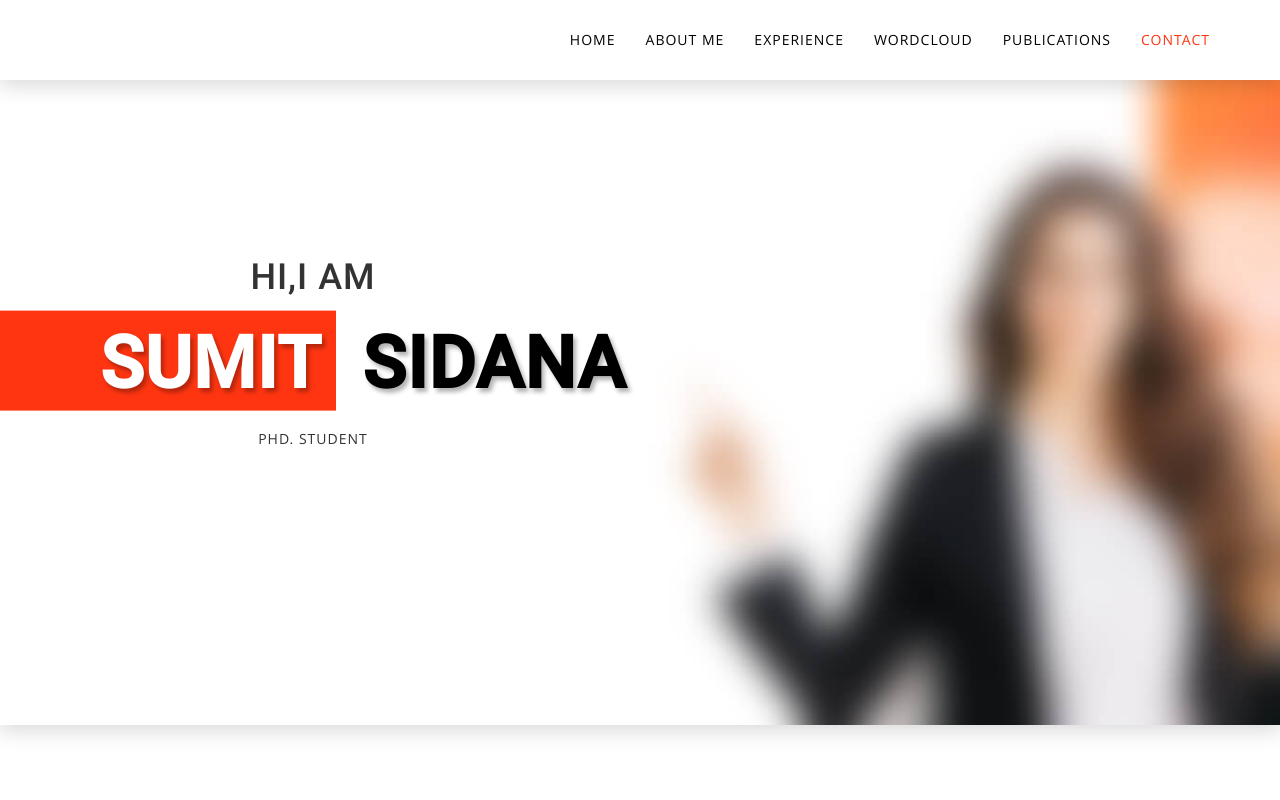
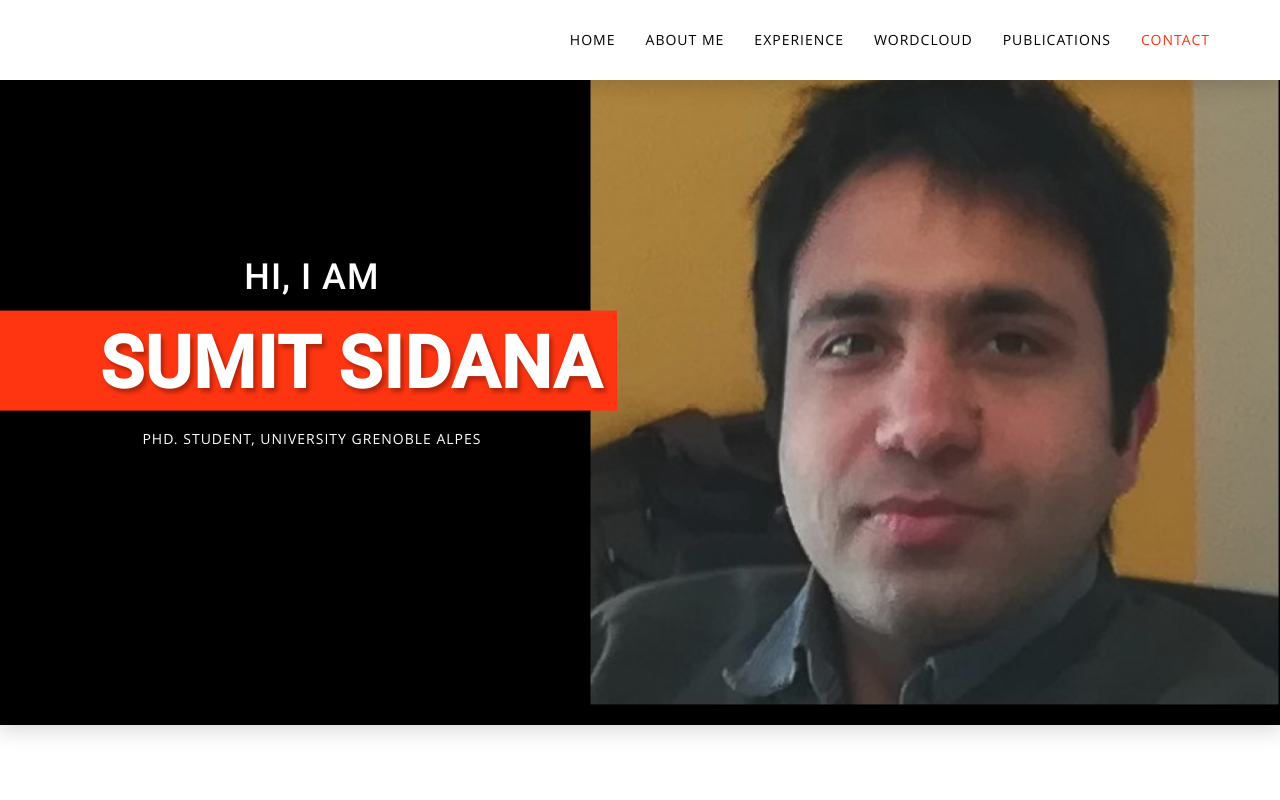
Before and after one commit to sumitsidana/personal_website, a plain HTML site: page ichaesemos/index.html in a window 1280 px wide. Shown: the top 800 px of the page. Drawn offline with Linux system fonts and the light colour scheme.

Commit message:
latest changes

```diff
--- a/ichaesemos/css/style.css
+++ b/ichaesemos/css/style.css
@@ -154,7 +154,7 @@ p{
     background-color: #fff;
 }
 .tv-banner{
-    background: rgba(0, 0, 0, 0) url("../images/banner.jpg") no-repeat fixed right center / cover ;
+    background: rgba(0, 0, 0, 0) url("../images/sumit.png") no-repeat fixed right center / cover ;
     height: calc(100vh - 75px);
     position: relative;
     box-shadow: 0 5px 20px 1px rgba(0, 0, 0, 0.15);
@@ -165,7 +165,7 @@ p{
     transform: translateY(-50%);
 }
 .tv-banner-content .tv-hi-text{
-    color: #333;
+    color: #FFFFFF;
     font-size: 36px;
     line-height: 52px;
 }
@@ -182,7 +182,7 @@ p{
     padding-left: 100px;
 }
 .tv-profession{
-    color: #333;
+    color: #FFFFFF;
     font-size: 14px;
     line-height: 36px;
     text-transform: uppercase;
--- a/ichaesemos/index.html
+++ b/ichaesemos/index.html
@@ -61,12 +61,11 @@ License URI: http://www.themevault.net/license
             <div class="container-fluid">
                 <div class="row">
                     <div class="tv-banner-content">
-                        <h4 class="tv-hi-text">Hi,I am</h4>
+                        <h4 class="tv-hi-text">Hi, I am</h4>
                         <h1 class="tv-person-name">
-                            <span class="tv-bgclr-orange">Sumit</span>
-                            Sidana
+                            <span class="tv-bgclr-orange">Sumit Sidana</span>
                         </h1>
-                        <p class="tv-profession">PhD. student</p>
+                        <p class="tv-profession">PhD. student, University Grenoble Alpes</p>
                     </div>
                 </div>
             </div>
```
Also changed, not shown: ichaesemos/images/sumit.png (added).
